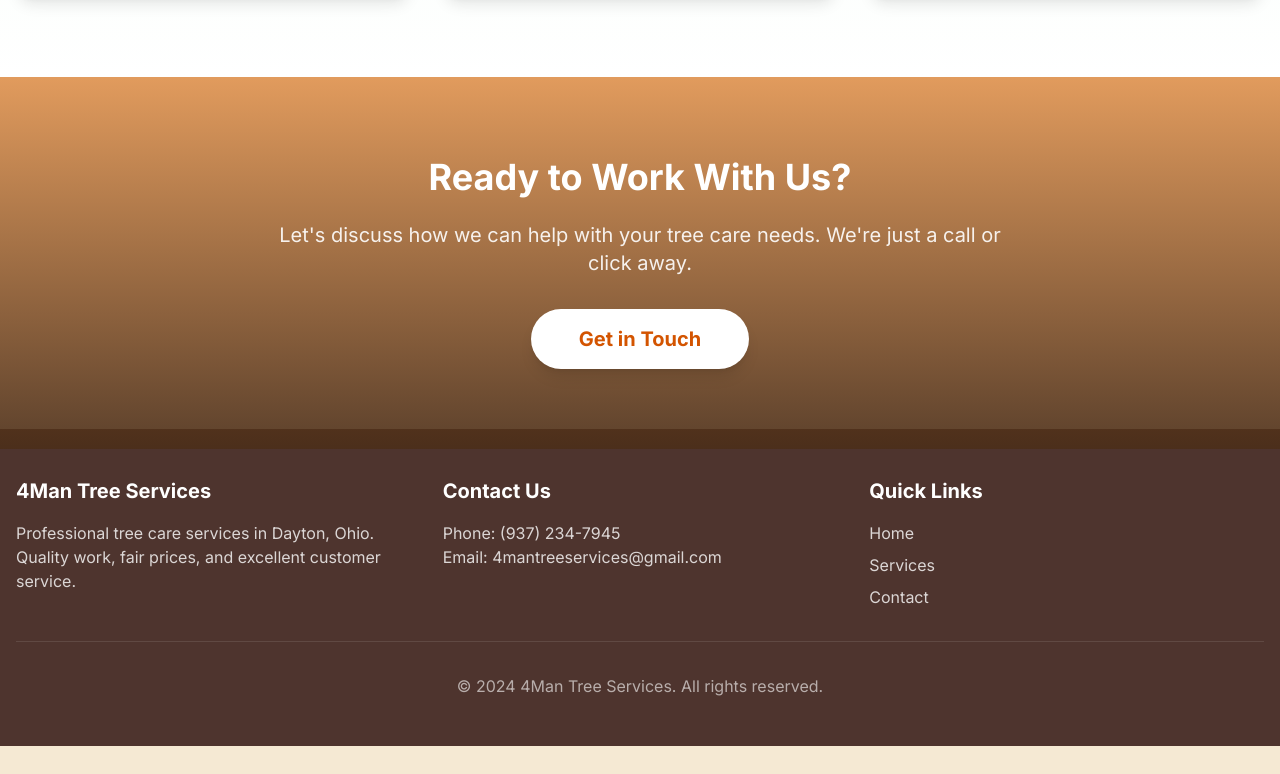
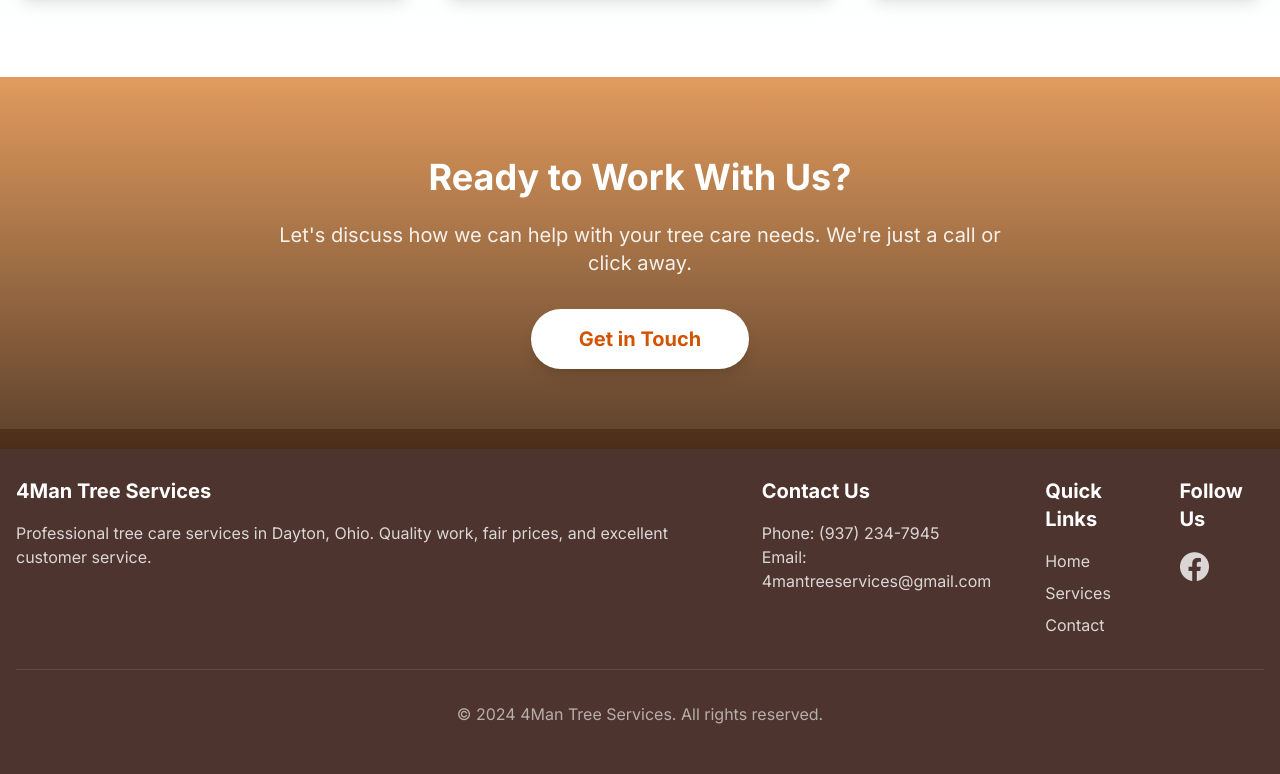
Before and after one commit to BraxtonFails/4ManTreeServices, a website: page about.html in a window 1280 px wide. Shown: the part 1776-2550 px from the top of the page. Before the commit the page ends 2522 px from the top, so only its background shows below. Drawn offline with Linux system fonts and the light colour scheme.

Commit message:
Update footer layout and add Facebook icon to all pages

```diff
--- a/about.html
+++ b/about.html
@@ -180,23 +180,29 @@
     <!-- Footer -->
     <footer class="bg-deepbrown text-white py-12">
         <div class="max-w-7xl mx-auto px-4">
-            <div class="grid md:grid-cols-3 gap-8">
-                <div>
+            <div class="flex flex-wrap justify-between items-start gap-8">
+                <div class="flex-1 min-w-[250px]">
                     <h3 class="text-xl font-bold mb-4">4Man Tree Services</h3>
                     <p class="text-white/80">Professional tree care services in Dayton, Ohio. Quality work, fair prices, and excellent customer service.</p>
                 </div>
-                <div>
+                <div class="flex-1 min-w-[250px]">
                     <h3 class="text-xl font-bold mb-4">Contact Us</h3>
                     <p class="text-white/80">Phone: (937) 234-7945</p>
                     <p class="text-white/80">Email: 4mantreeservices@gmail.com</p>
                 </div>
-                <div>
+                <div class="flex-1 min-w-[250px]">
                     <h3 class="text-xl font-bold mb-4">Quick Links</h3>
                     <ul class="space-y-2">
                         <li><a href="index.html" class="text-white/80 hover:text-rustorange transition">Home</a></li>
                         <li><a href="services.html" class="text-white/80 hover:text-rustorange transition">Services</a></li>
                         <li><a href="contact.html" class="text-white/80 hover:text-rustorange transition">Contact</a></li>
                     </ul>
+                </div>
+                <div class="flex-1 min-w-[250px]">
+                    <h3 class="text-xl font-bold mb-4">Follow Us</h3>
+                    <a href="https://www.facebook.com/profile.php?id=61561085784443" target="_blank" class="text-white/80 hover:text-rustorange transition text-3xl">
+                        <i class="fab fa-facebook"></i>
+                    </a>
                 </div>
             </div>
             <div class="border-t border-white/10 mt-8 pt-8 text-center text-white/60">
```
Also changed, not shown: contact.html (+10 -4 lines), gallery.html (+10 -4 lines), services.html (+10 -4 lines).
